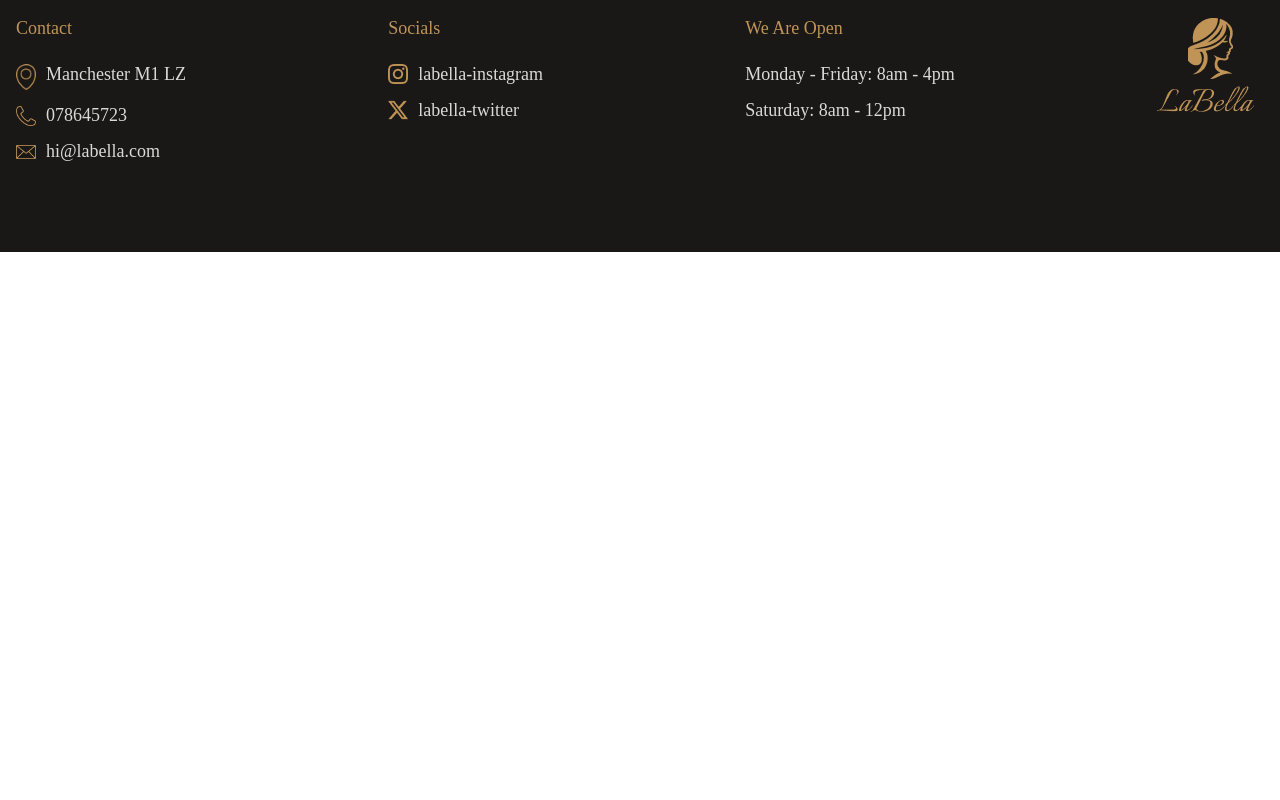
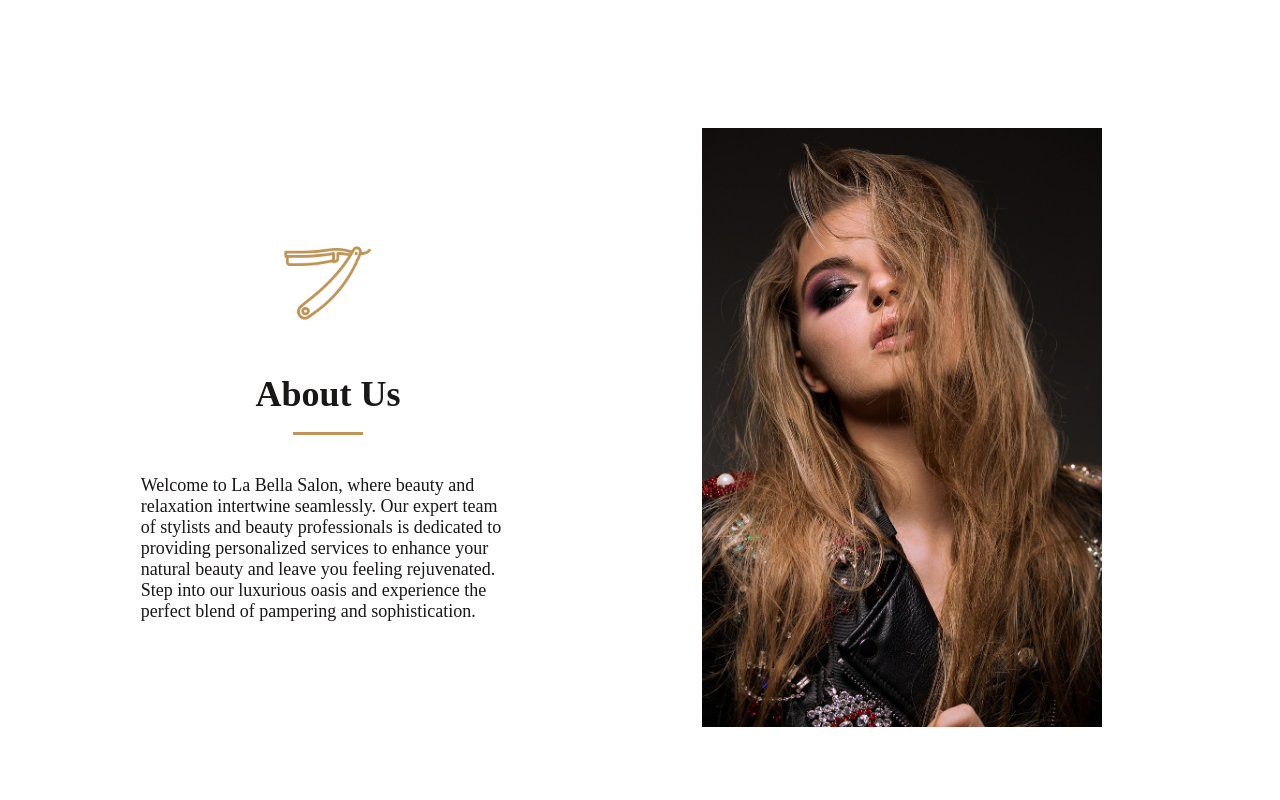
Before and after one commit to tomsky90/labella, a React (Vite) app: page / in a window 1280 px wide. Shown: the part 1040-1840 px from the top of the page. Before the commit the page ends 1292 px from the top, so only its background shows below. Built offline with nearby package versions, Linux system fonts and the light colour scheme; a web font is replaced by a local one.

Commit message:
feat: about secion + styles

```diff
--- a/src/base-styles/main.scss
+++ b/src/base-styles/main.scss
@@ -8,5 +8,5 @@
 
 @import "../components/NavBar/nav-bar";
 @import "../components/Footer/footer";
-
-@import "../pages/Home/home";
+@import "../pages/Home/home-hero";
+@import "../pages/Home/home-about";
--- a/src/pages/Home/Home.jsx
+++ b/src/pages/Home/Home.jsx
@@ -1,10 +1,12 @@
 import { Link } from "react-router-dom";
 import heroImg from "../../assets/images/woman-684686_1280.png";
+import razor from "../../assets/icons/razor.png";
+import aboutImg from "../../assets/images/aboutImg.jpg";
 
 const Home = () => {
   return (
     <div className="home">
-      <div className="home__hero">
+      <section className="home__hero">
         <div className="home__hero-wrapper">
           <div className="home__hero-text-wrapper">
             <h1 className="home__hero-heading">You are worth it</h1>
@@ -15,7 +17,34 @@ const Home = () => {
             <img className="home__hero-img" src={heroImg} alt="smiling women" />
           </div>
         </div>
-      </div>
+      </section>
+      <section className="home-about">
+        <div className="home-about__wrapper">
+          <div className="home-about__tile">
+            <div className="home-about__icon-wrapper">
+              <img src={razor} alt="razor" />
+            </div>
+            <div className="home-about__text-wrapper">
+              <h2 className="home-about__heading">About Us</h2>
+              <p>
+                Welcome to La Bella Salon, where beauty and relaxation
+                intertwine seamlessly. Our expert team of stylists and beauty
+                professionals is dedicated to providing personalized services to
+                enhance your natural beauty and leave you feeling rejuvenated.
+                Step into our luxurious oasis and experience the perfect blend
+                of pampering and sophistication.
+              </p>
+            </div>
+          </div>
+          <div className="home-about__tile">
+            <div className="home-about__img-wrapper">
+              <div className="home-about__img-wrapper">
+                <img className="home-about__img" src={aboutImg} alt="" />
+              </div>
+            </div>
+          </div>
+        </div>
+      </section>
     </div>
   );
 };
--- /dev/null
+++ b/src/pages/Home/_home-about.scss
@@ -0,0 +1,73 @@
+.home-about {
+  color: $black;
+
+  &__wrapper {
+    display: flex;
+    padding: 200px 0;
+
+    @include container;
+
+    @include view(mobile) {
+      flex-direction: column;
+      padding-top: 100px;
+      padding-bottom: 100px;
+    }
+  }
+
+  &__tile {
+    display: flex;
+    justify-content: center;
+    align-items: center;
+    flex-direction: column;
+    width: 50%;
+
+    @include view(mobile) {
+      width: 100%;
+    }
+  }
+
+  &__icon-wrapper {
+    width: 90px;
+    margin-bottom: 40px;
+  }
+
+  &__text-wrapper {
+    width: 60%;
+
+    @include view(mobile) {
+      width: 100%;
+      margin-bottom: 50px;
+    }
+  }
+
+  &__heading {
+    position: relative;
+    font-size: 36px;
+    font-weight: bold;
+    text-align: center;
+    margin-bottom: 60px;
+
+    &::after {
+      position: absolute;
+      content: "";
+      height: 3px;
+      width: 70px;
+      background-color: $gold;
+      bottom: -20px;
+      left: 50%;
+      transform: translateX(-50%);
+    }
+  }
+
+  &__img-wrapper {
+    width: 80%;
+
+    @include view(mobile) {
+      width: 100%;
+    }
+  }
+
+  &__img {
+    width: 100%;
+  }
+}
--- a/src/pages/Home/home.scss
+++ b/src/pages/Home/_home-hero.scss
@@ -1,6 +1,9 @@
 .home {
-  background-color: $black;
   color: $white;
+
+  &__hero {
+    background-color: $black;
+  }
 
   &__hero-wrapper {
     position: relative;
```
Also changed, not shown: src/assets/icons/razor.png (renamed from src/assets/icons/razor (1).png), src/assets/images/aboutImg.jpg (renamed from src/assets/images/fashion-3096701_1280.jpg).
